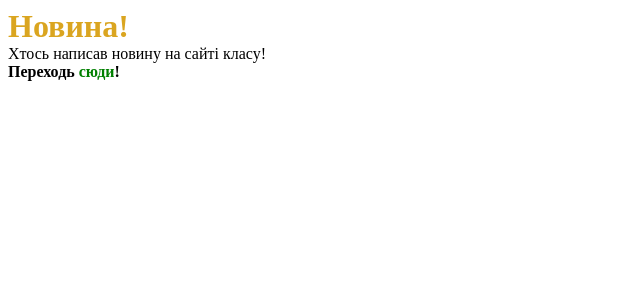
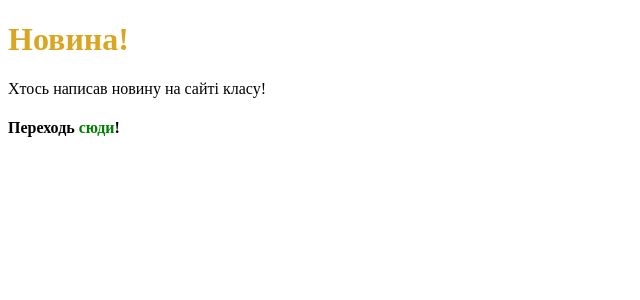
Before and after one commit to R-Mielamud/ClasssixSite, a Django app: template news/templates/new_article_email.html in a window 1280 px wide. Shown: the top 300 px of the page, without its empty margins (0-640 px from the left). Run offline with Django 3.2, Linux system fonts and the light colour scheme; the template is opened without the code that fills it, so the values that code supplies are empty; data comes from the database, SQL or seed files in the repository; parts of the project's set-up code (start-up, migrations or seed data) failed here and were passed over.

Commit message:
Bug fixes

```diff
--- a/news/templates/new_article_email.html
+++ b/news/templates/new_article_email.html
@@ -17,16 +17,12 @@
             }
 
             .subheader {
-                color: greenyellow;
+                color: green;
             }
 
             a {
                 text-decoration: none;
-                color: green;
-            }
-
-            .main * {
-                margin: 0 auto;
+                color: green !important;
             }
         </style>
     </head>
```
